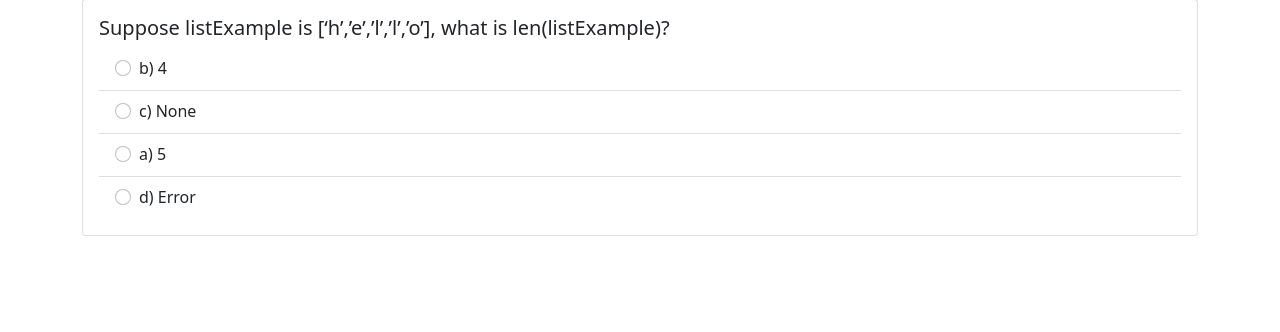
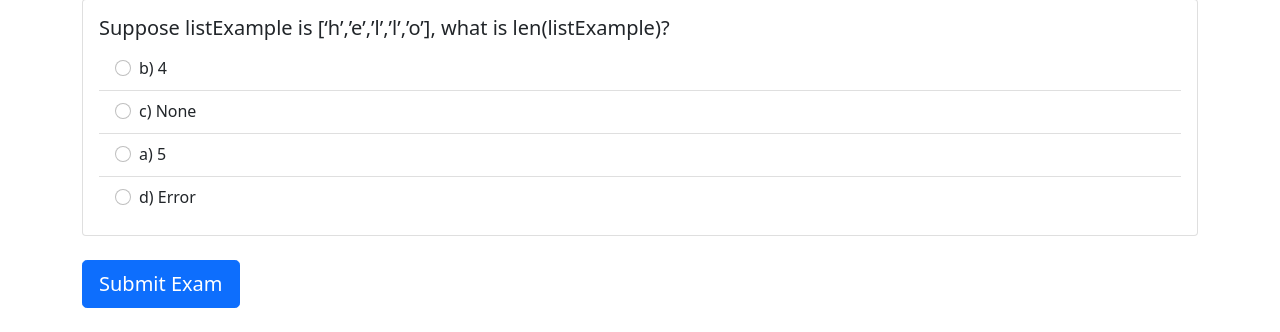
Before and after one commit to VKrishna2090/KNSS-Aptitude, a Flask app: page /exam/730168 in a window 1280 px wide. Shown: the part 2001-2333 px from the top of the page. Before the commit the page ends 2237 px from the top, so only its background shows below. Run offline with Flask 2, Linux system fonts and the light colour scheme; data comes from the database, SQL or seed files in the repository; some libraries are stand-ins or nearby versions.

Commit message:
submit exam button

```diff
--- a/templates/student/attempt_exam.html
+++ b/templates/student/attempt_exam.html
@@ -18,7 +18,7 @@
                                 <div class="list-group-item borderless">
                                     <label>
                                         <div class="form-check">
-                                            <input class="form-check-input" type="radio" name="chosenOptions" id="{{option[0]}}">
+                                            <input class="form-check-input" type="radio" name="{{question[0]}}" id="{{option[0]}}">
                                             <label class="form-check-label" for="flexRadioDefault1">
                                                 {{ option[1] }}
                                             </label>
@@ -33,6 +33,20 @@
         </div>
         <br>
         {% endfor %}
+        <div class="jumbotron">
+            <button type="submit" onclick="return myFunction()" class="btn btn-lg btn-primary">Submit Exam</button>
+        </div>
+        <br>
     </form>
 </div>
+
+<script>
+    function myFunction() {
+      if (confirm("Submit the Exam?")){
+      }
+      else{
+        return false;
+      }
+    }
+</script>
 {% endblock %}
```
